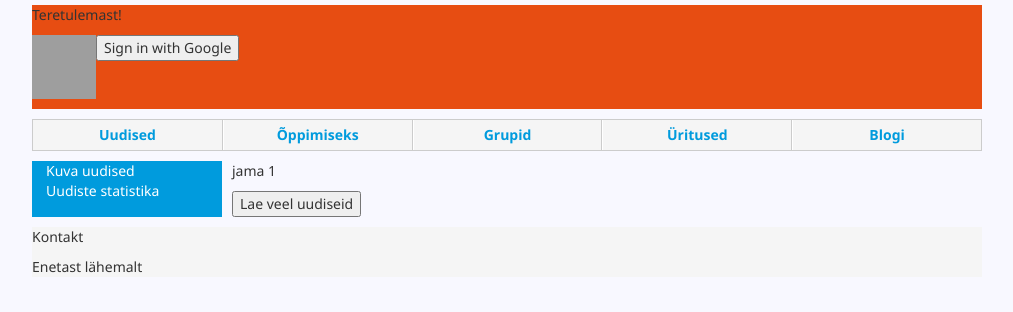
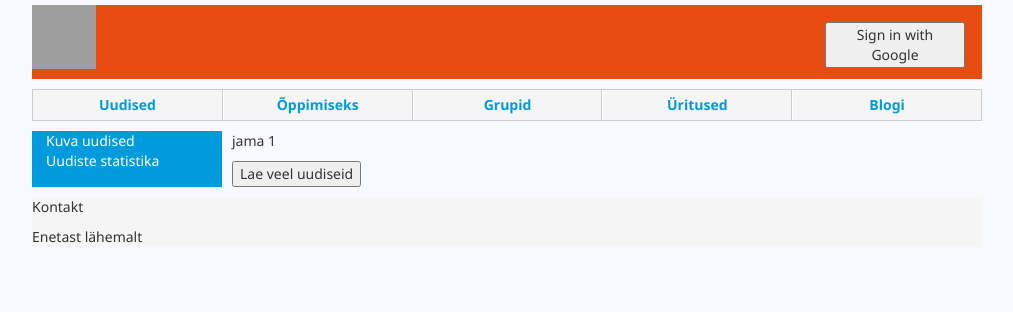
Before and after one commit to alajal/eneta, a PHP site: page /index.php in a window 1280 px wide. Shown: the top 312 px of the page, without its empty margins (133-1146 px from the left). Run offline with PHP 8.4, Linux system fonts and the light colour scheme; data that the repository does not hold is empty; a stand-in replaces the project's code that opens the database connection; some libraries are stand-ins or nearby versions; grey boxes are pictures that could not be loaded.

Commit message:
login button fix

```diff
--- a/css/style.css
+++ b/css/style.css
@@ -165,6 +165,7 @@ nav.top {
     margin-bottom: 1rem;
 }
 
+/*
 #signinbutton {
     display: block;
     width: 150px;
@@ -174,14 +175,15 @@ nav.top {
     padding: 1rem;
     float: right;
 }
+*/
 
 .login-button {
     display: block;
     width: 150px;
     height: 50px;
-    border: 1px solid #ffffff;
+    /*border: 1px solid #ffffff;*/
     margin: 1.2rem;
-    padding: 1rem;
+    padding: 0.5rem;
     float: right;
 }
 
--- a/templates/header_template.html
+++ b/templates/header_template.html
@@ -1,16 +1,13 @@
 <header>
 
     <nav class="top">
-        <p>Teretulemast!</p>
         <p class="logo"></p>
 
-        <div class="right">
-            <ul>
-                <!--<div class="g-signin2" data-onsuccess="onSignIn"></div>-->
-                <!--<a href="https://accounts.google.com/o/oauth2/auth?redirect_uri=http://localhost/index.php#">Login</a>-->
-                <button id="signinButton">Sign in with Google</button>
-                <button id="signoutButton">Sign out with Google</button>
-           </ul>
+        <div class="login-button">
+            <!--<div class="g-signin2" data-onsuccess="onSignIn"></div>-->
+            <!--<a href="https://accounts.google.com/o/oauth2/auth?redirect_uri=http://localhost/index.php#">Login</a>-->
+            <button id="signinButton">Sign in with Google</button>
+            <button id="signoutButton">Sign out with Google</button>
        </div>
    </nav>
 
```
